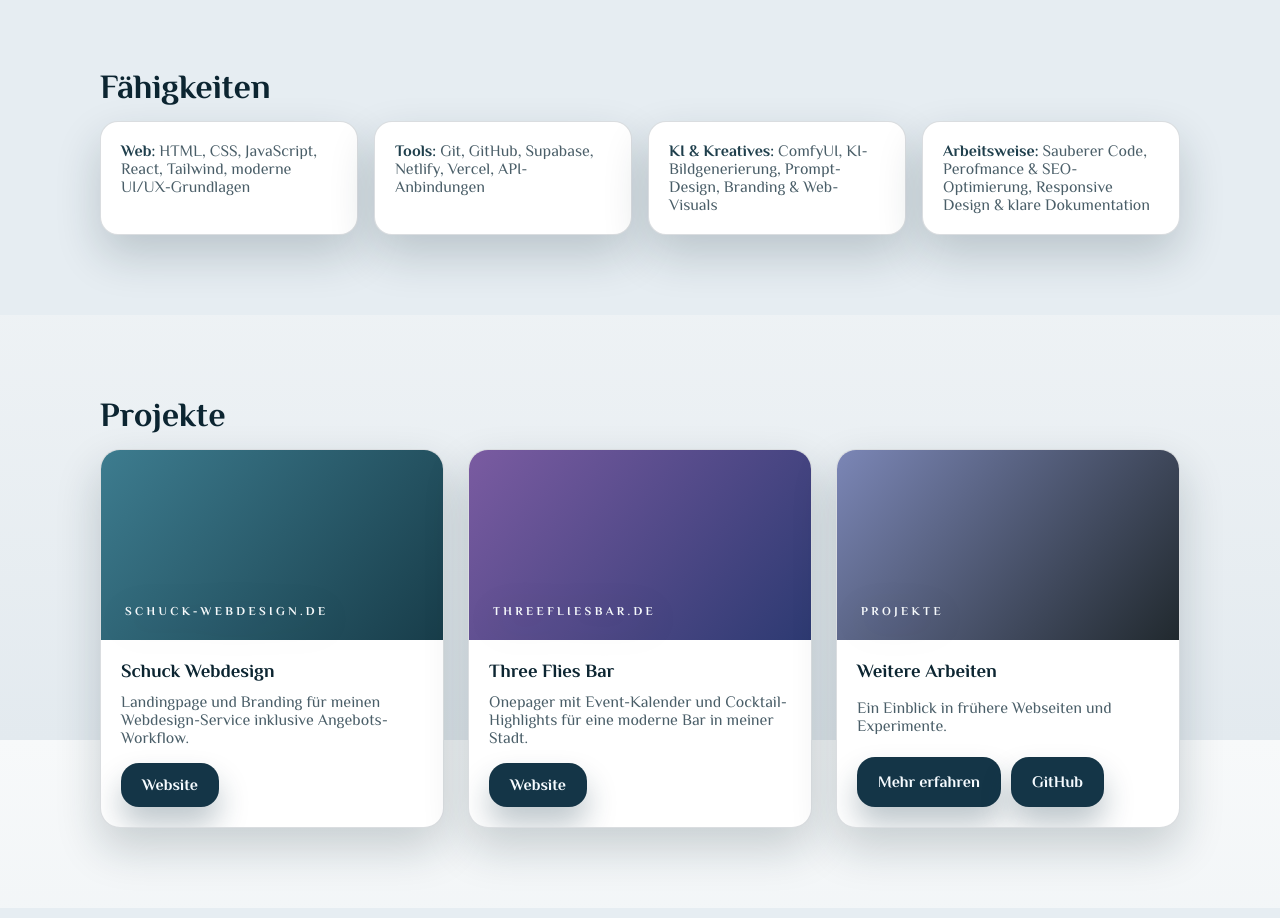
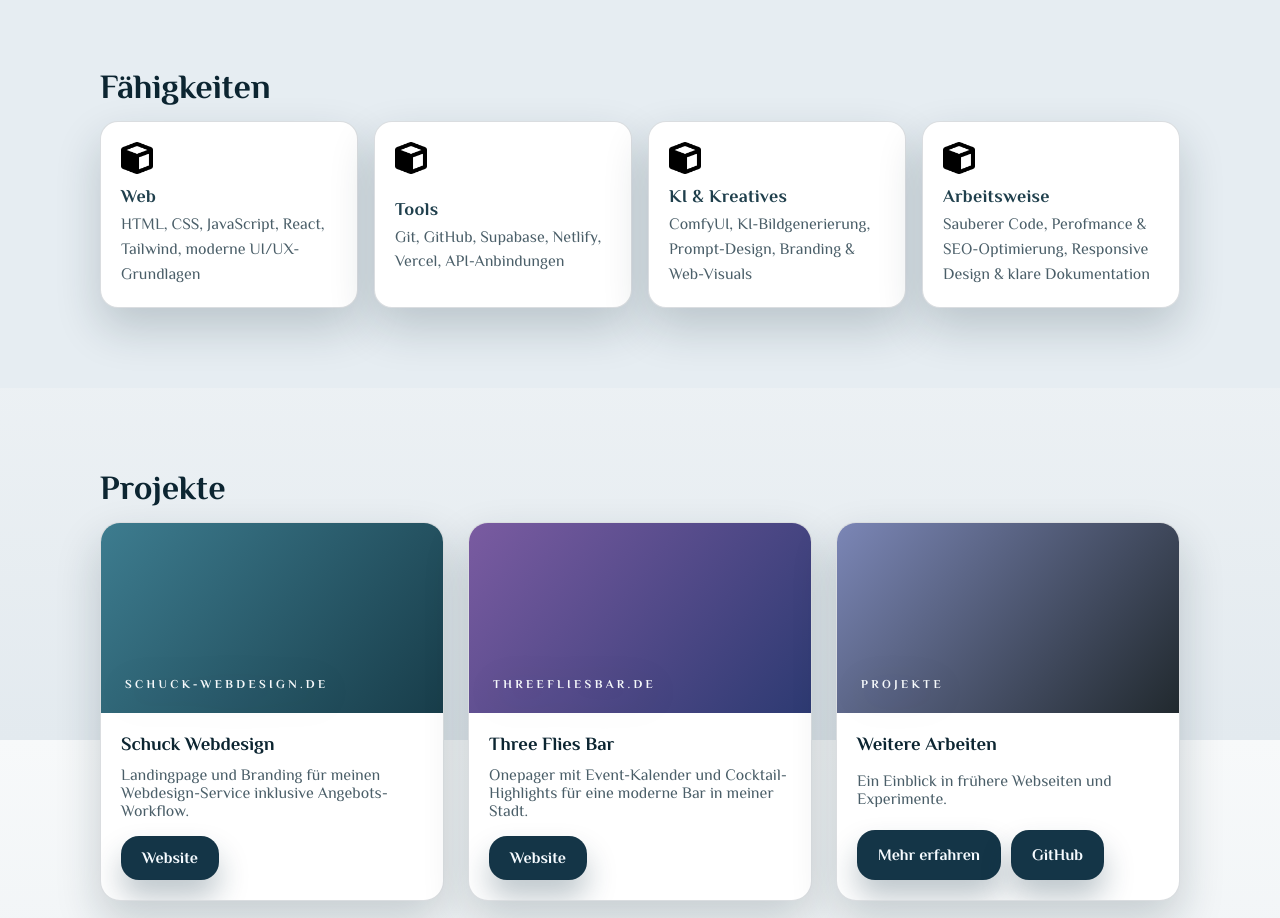
Before and after one commit to Eric-Alexander-07/My-personal-Website, a plain HTML site: page index.html in a window 1280 px wide. Shown: the part 1660-2578 px from the top of the page. Drawn offline with Linux system fonts and the light colour scheme.

Commit message:
Skill Cards

```diff
--- a/css/modern.css
+++ b/css/modern.css
@@ -466,6 +466,41 @@ h2 {
   color: var(--brand-dark);
   font-weight: 700;
 }
+.skill-item {
+  position: relative;
+  display: grid;
+  gap: 12px;
+  align-items: start;
+  transition: transform 0.25s ease, box-shadow 0.25s ease, border-color 0.25s ease;
+  transform-style: preserve-3d;
+}
+.skill-item:hover,
+.skill-item:focus-within {
+  transform: perspective(900px) rotateX(3deg) rotateY(-3deg) translateY(-3px);
+  border-color: rgba(47, 88, 105, 0.35);
+  box-shadow: 0 24px 40px rgba(15, 43, 58, 0.22);
+}
+.skill-item:nth-child(even):hover,
+.skill-item:nth-child(even):focus-within {
+  transform: perspective(900px) rotateX(3deg) rotateY(3deg) translateY(-3px);
+}
+.skill-icon-image {
+  width: 32px;
+  height: auto;
+}
+.skill-content {
+  display: grid;
+  gap: 6px;
+}
+.skill-content strong {
+  font-size: 18px;
+  letter-spacing: 0.3px;
+}
+.skill-content p {
+  margin: 0;
+  color: var(--muted);
+  line-height: 1.55;
+}
 
 /* Cards */
 .card-grid {
--- a/index.html
+++ b/index.html
@@ -74,10 +74,34 @@
         <div class="container">
           <h2>Fähigkeiten</h2>
           <ul class="skill-list">
-            <li><strong>Web:</strong> HTML, CSS, JavaScript, React, Tailwind, moderne UI/UX-Grundlagen</li>
-            <li><strong>Tools:</strong> Git, GitHub, Supabase, Netlify, Vercel, API-Anbindungen</li>
-            <li><strong>KI &amp; Kreatives:</strong> ComfyUI, KI-Bildgenerierung, Prompt-Design, Branding &amp; Web-Visuals</li>
-            <li><strong>Arbeitsweise:</strong> Sauberer Code, Perofmance &amp; SEO-Optimierung, Responsive Design &amp; klare Dokumentation</li>
+            <li class="skill-item">
+              <img class="skill-icon-image" src="assets/Rectangle 35.png" alt="" aria-hidden="true" loading="lazy" />
+              <div class="skill-content">
+                <strong>Web</strong>
+                <p>HTML, CSS, JavaScript, React, Tailwind, moderne UI/UX-Grundlagen</p>
+              </div>
+            </li>
+            <li class="skill-item">
+              <img class="skill-icon-image" src="assets/Rectangle 35.png" alt="" aria-hidden="true" loading="lazy" />
+              <div class="skill-content">
+                <strong>Tools</strong>
+                <p>Git, GitHub, Supabase, Netlify, Vercel, API-Anbindungen</p>
+              </div>
+            </li>
+            <li class="skill-item">
+              <img class="skill-icon-image" src="assets/Rectangle 35.png" alt="" aria-hidden="true" loading="lazy" />
+              <div class="skill-content">
+                <strong>KI &amp; Kreatives</strong>
+                <p>ComfyUI, KI-Bildgenerierung, Prompt-Design, Branding &amp; Web-Visuals</p>
+              </div>
+            </li>
+            <li class="skill-item">
+              <img class="skill-icon-image" src="assets/Rectangle 35.png" alt="" aria-hidden="true" loading="lazy" />
+              <div class="skill-content">
+                <strong>Arbeitsweise</strong>
+                <p>Sauberer Code, Perofmance &amp; SEO-Optimierung, Responsive Design &amp; klare Dokumentation</p>
+              </div>
+            </li>
           </ul>
         </div>
       </section>
```
Also changed, not shown: code.html (+7 -7 lines).
